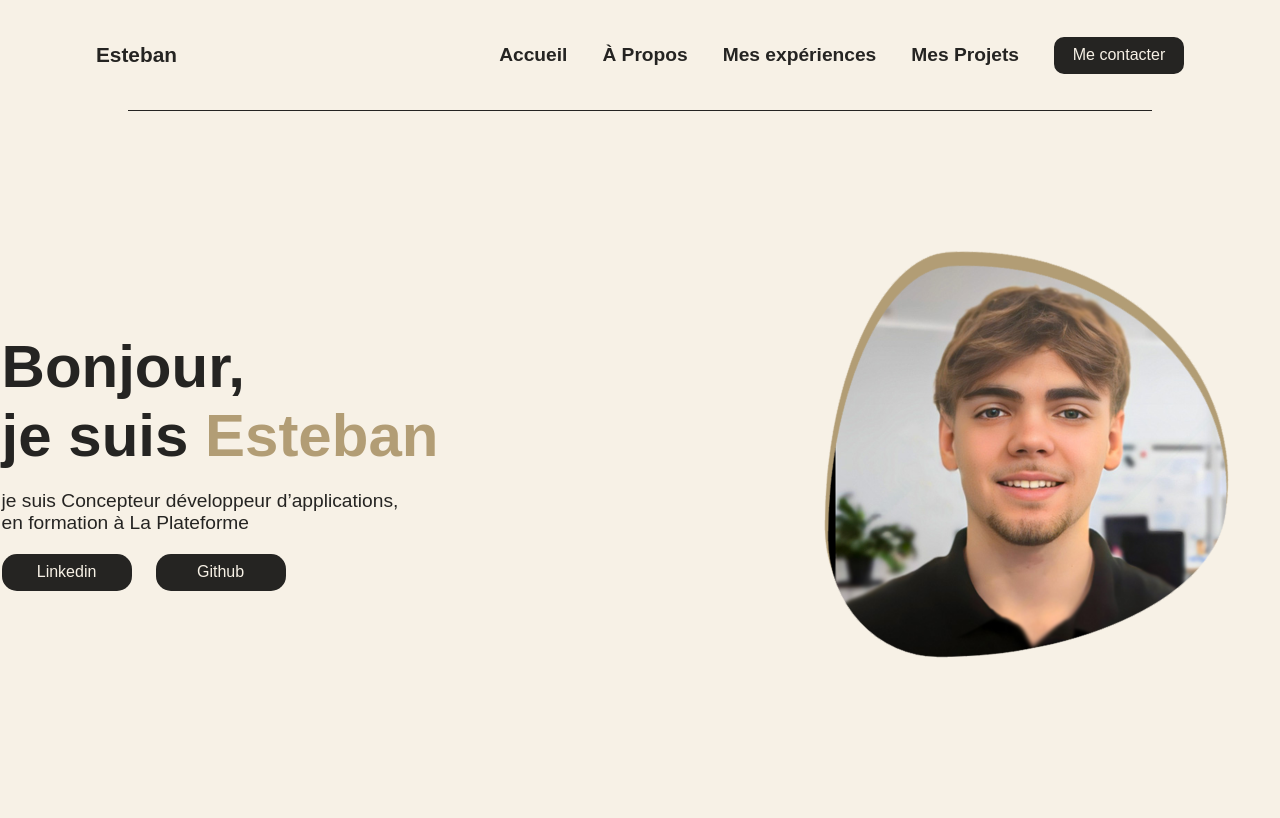
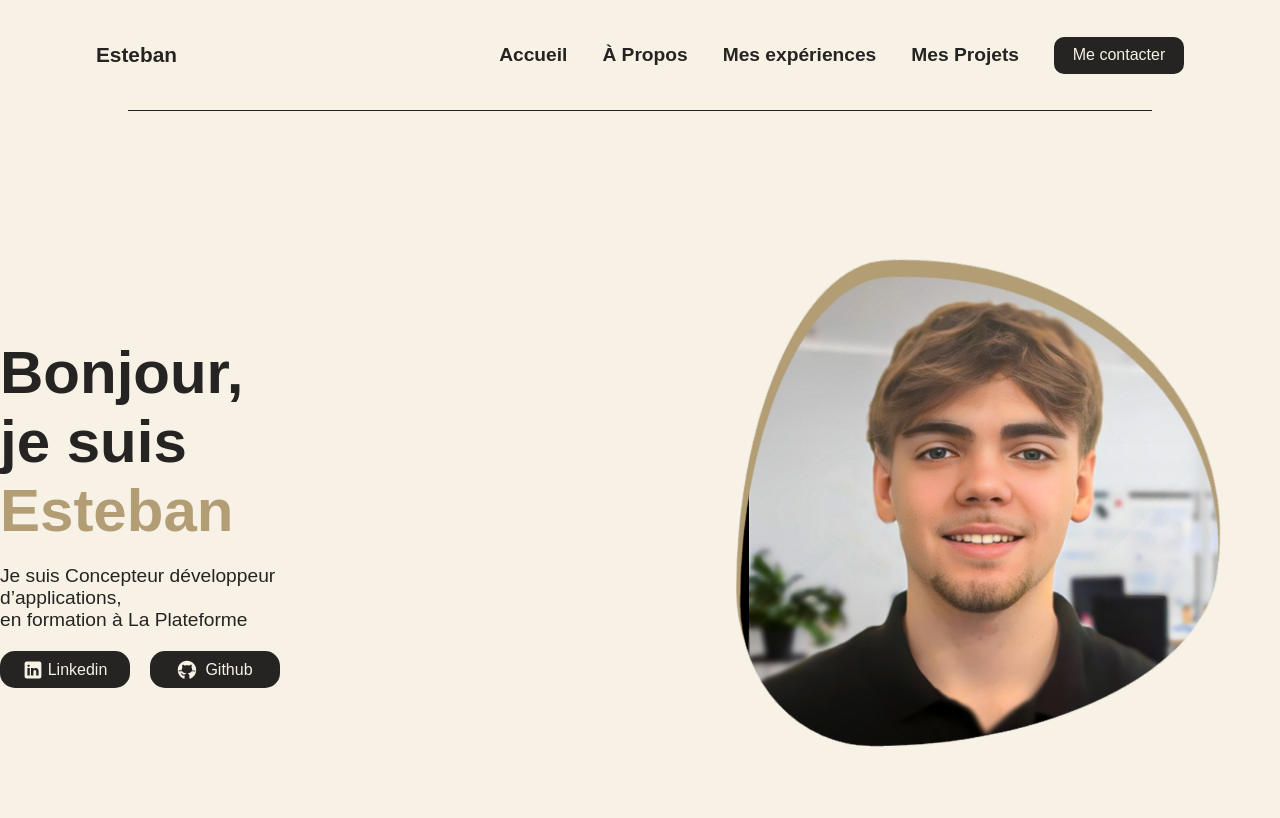
Before and after one commit to esteban-genty/portfolio, a plain HTML site: page index.html in a window 1280 px wide. Shown: the top 818 px of the page. Drawn offline with Linux system fonts and the light colour scheme.

Commit message:
Section accueil finit ajout de la section à propos

```diff
--- a/css/style.css
+++ b/css/style.css
@@ -18,11 +18,19 @@ body{
     --black-color: rgb(37, 36, 34);
     --secondary-color: #b29d75;
     --bg-body: rgb(247, 241, 230);
+    --secondary-bg-body: rgb(236, 224, 202);
 }
 
+/*CSS Générale*/
 strong{
     color: var(--secondary-color);
 }
+
+a{
+    text-decoration: none;
+    color: var(--black-color);
+}
+
 
 hr{
     width: 80%;
@@ -32,6 +40,7 @@ hr{
     background-color: var(--black-color);
 }
 
+/*Section Accueil*/
 .accueil{
     align-items: center;
     display: flex;
@@ -47,7 +56,18 @@ hr{
     font-size: 1.2rem;
 }
 
-.accueil button{
+
+/*Bouton Accueil*/
+.button{
+    display: flex;
+    flex-direction: row;
+}
+
+#linkedin{
+    display: flex;
+    align-items: center;
+    justify-content: center;
+    gap: 5px;
     width: 130px;
     height: 37px;
     margin-right: 20px;
@@ -60,6 +80,37 @@ hr{
     cursor: pointer;
 }
 
+#linkedin svg {
+    width: 20px;
+    height: 20px;
+    fill: var(--bg-body);
+}
+
+
+#github{
+    display: flex;
+    align-items: center;
+    justify-content: center;
+    gap: 8px;
+    width: 130px;
+    height: 37px;
+    margin-right: 20px;
+    border: none;
+    background-color: var(--black-color);
+    color: var(--bg-body);
+    font-size: 1rem;
+    border-radius: 15px;
+    margin-top: 20px;
+    cursor: pointer;
+}
+
+#github svg{
+    width: 20px;
+    height: 20px;
+    fill: var(--bg-body);
+}
+
+/*Accueil Titre*/
 .accueil h3{
     font-size: 60px;
     font-family: Arial, Helvetica, sans-serif;
@@ -72,3 +123,20 @@ hr{
     color: var(--black-color);
     margin-bottom: 20px;
 }
+
+/*Section A Propos*/
+
+.a-propos{
+    display: flex;
+    justify-content: center;
+    align-items: center;
+    margin-top: 200px;
+    background-color: var(--secondary-bg-body);
+    height: 200px;
+}
+
+.a-propos h2{
+    font-size: 2.5rem;
+    font-family: Arial, Helvetica, sans-serif;
+    color: var(--black-color);
+}
--- a/index.html
+++ b/index.html
@@ -4,16 +4,16 @@
     <meta charset="UTF-8"> <!-- Encodage Du Document -->
     <meta name="viewport" content="width=device-width, initial-scale=1"> <!-- Affichage Mobile -->
     <meta name="description" content="Portfolio de Estéban Genty"> <!-- Description de la page -->
-    <meta name="keywords" content="Portfolio, Estéban Genty, Portfolio Devlopper"> <!-- Mots Clés (Moteur de Recherche) -->
+    <meta name="keywords" content="Portfolio, Estéban Genty, Portfolio Développeur"> <!-- Mots Clés (Moteur de Recherche) -->
     <meta name="author" content="Estéban Genty"> <!-- Auteur -->
     <title>Portfolio - Esteban Genty</title> <!-- Titre Du Site -->
-    <link rel="stylesheet" href="css/style.css"><!--Style CSS-->
-    <link rel="stylesheet" href="css/header.css"><!--Haut de page CSS-->
-    <link rel="stylesheet" href="css/footer.css"><!--CSS Pied de page-->
-    <link rel="stylesheet" href="css/mobile.css"><!--Css Version mobile-->
+    <link rel="stylesheet" href="css/style.css"><!-- Style CSS -->
+    <link rel="stylesheet" href="css/header.css"><!-- Haut de page CSS -->
+    <link rel="stylesheet" href="css/footer.css"><!-- CSS Pied de page -->
+    <link rel="stylesheet" href="css/mobile.css"><!-- CSS Version mobile -->
 </head>
 <body>
-    <!--En-tête de page-->
+    <!-- En-tête de page -->
     <header>
         <nav class="nav-bar">
             <div class="nav-left">
@@ -29,43 +29,60 @@
         </nav>
     </header>
 
-
     <main>
-
-        <!--Dvivder entre header et main-->
+        <!-- Diviseur entre header et main -->
         <hr>
 
-        <!--Section Accueil-->
+        <!-- Section Accueil -->
         <section class="accueil">
 
             <div class="presentation">
-
                 <h3>Bonjour,</h3>
                 <h4>je suis <strong>Esteban</strong></h4>
-                <p>je suis Concepteur développeur d’applications,</p>
+                <p>Je suis Concepteur développeur d’applications,</p>
                 <p>en formation à La Plateforme</p>
-                <a href="https://www.linkedin.com/in/esteban-genty/"><button type="button">Linkedin</button></a>
-                <a href="https://github.com/esteban-genty"><button type="button">Github</button></a>
 
+                <div class="button">
+                    <!-- Utilisation de liens plutôt que des boutons dans les <a> -->
+                    <a href="https://www.linkedin.com/in/esteban-genty/" aria-label="Visitez mon profil LinkedIn">
+                        <button type="button" id="linkedin">
+                            <!-- SVG LinkedIn avec aria-label pour l'accessibilité -->
+                            <svg xmlns="http://www.w3.org/2000/svg" viewBox="0 0 50 50" role="img" aria-label="LinkedIn Logo">
+                                <path d="M41,4H9C6.24,4,4,6.24,4,9v32c0,2.76,2.24,5,5,5h32c2.76,0,5-2.24,5-5V9C46,6.24,43.76,4,41,4z M17,20v19h-6V20H17z M11,14.47c0-1.4,1.2-2.47,3-2.47s2.93,1.07,3,2.47c0,1.4-1.12,2.53-3,2.53C12.2,17,11,15.87,11,14.47z M39,39h-6c0,0,0-9.26,0-10 c0-2-1-4-3.5-4.04h-0.08C27,24.96,26,27.02,26,29c0,0.91,0,10,0,10h-6V20h6v2.56c0,0,1.93-2.56,5.81-2.56 c3.97,0,7.19,2.73,7.19,8.26V39z"></path>
+                            </svg>
+                            Linkedin
+                        </button>
+                    </a>
+
+                    <a href="https://github.com/esteban-genty" aria-label="Visitez mon profil GitHub">
+                        <button type="button" id="github">
+                            <!-- SVG GitHub avec aria-label pour l'accessibilité -->
+                            <svg xmlns="http://www.w3.org/2000/svg" viewBox="0 0 50 50">
+                                <path d="M17.791,46.836C18.502,46.53,19,45.823,19,45v-5.4c0-0.197,0.016-0.402,0.041-0.61C19.027,38.994,19.014,38.997,19,39 c0,0-3,0-3.6,0c-1.5,0-2.8-0.6-3.4-1.8c-0.7-1.3-1-3.5-2.8-4.7C8.9,32.3,9.1,32,9.7,32c0.6,0.1,1.9,0.9,2.7,2c0.9,1.1,1.8,2,3.4,2 c2.487,0,3.82-0.125,4.622-0.555C21.356,34.056,22.649,33,24,33v-0.025c-5.668-0.182-9.289-2.066-10.975-4.975 c-3.665,0.042-6.856,0.405-8.677,0.707c-0.058-0.327-0.108-0.656-0.151-0.987c1.797-0.296,4.843-0.647,8.345-0.714 c-0.112-0.276-0.209-0.559-0.291-0.849c-3.511-0.178-6.541-0.039-8.187,0.097c-0.02-0.332-0.047-0.663-0.051-0.999 c1.649-0.135,4.597-0.27,8.018-0.111c-0.079-0.5-0.13-1.011-0.13-1.543c0-1.7,0.6-3.5,1.7-5c-0.5-1.7-1.2-5.3,0.2-6.6 c2.7,0,4.6,1.3,5.5,2.1C21,13.4,22.9,13,25,13s4,0.4,5.6,1.1c0.9-0.8,2.8-2.1,5.5-2.1c1.5,1.4,0.7,5,0.2,6.6c1.1,1.5,1.7,3.2,1.6,5 c0,0.484-0.045,0.951-0.11,1.409c3.499-0.172,6.527-0.034,8.204,0.102c-0.002,0.337-0.033,0.666-0.051,0.999 c-1.671-0.138-4.775-0.28-8.359-0.089c-0.089,0.336-0.197,0.663-0.325,0.98c3.546,0.046,6.665,0.389,8.548,0.689 c-0.043,0.332-0.093,0.661-0.151,0.987c-1.912-0.306-5.171-0.664-8.879-0.682C35.112,30.873,31.557,32.75,26,32.969V33 c2.6,0,5,3.9,5,6.6V45c0,0.823,0.498,1.53,1.209,1.836C41.37,43.804,48,35.164,48,25C48,12.318,37.683,2,25,2S2,12.318,2,25 C2,35.164,8.63,43.804,17.791,46.836z"></path>
+                            </svg>
+                            Github
+                        </button>
+                    </a>
+                </div>
             </div>
 
-            <img src="img/img-portfolio.png" alt="Photo de Esteban Genty" width="500px" height="auto">
+            <figure>
+                <img src="img/img-portfolio.png" alt="Photo de Esteban Genty" width="600" height="auto">
+            </figure>
 
+        </section>
+
+        <section class="a-propos" id="a-propos">
+            <h2>À Propos</h2>
 
 
 
         </section>
 
-
-
-
     </main>
 
     <footer>
-
-
-
-
+        <!-- Contenu du pied de page -->
     </footer>
 
 </body>
```
